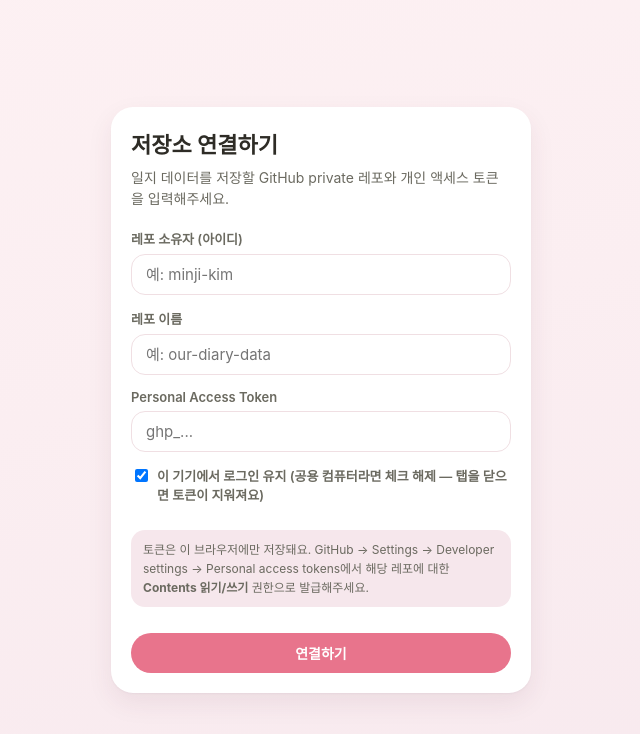
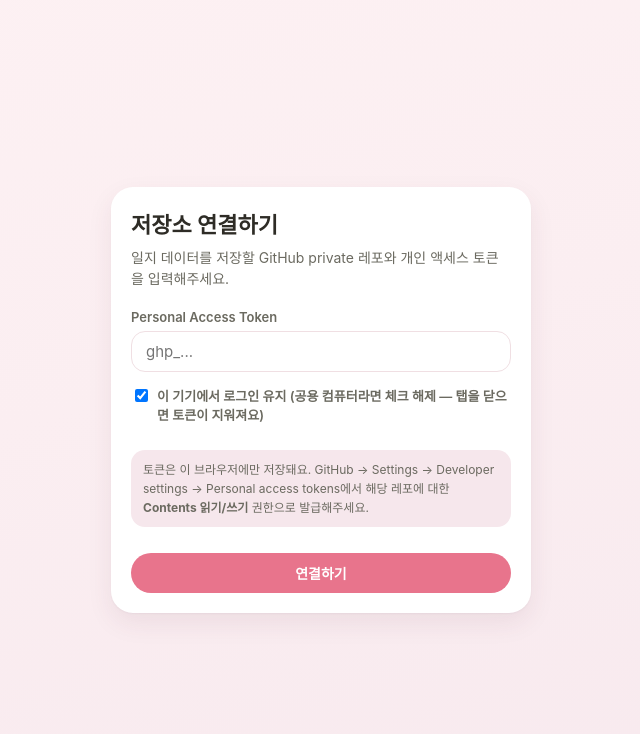
Before and after one commit to melinda1225-creator/diary, a React (Vite) app: page / in a window 1280 px wide. Shown: the top 734 px of the page, without its empty margins (319-959 px from the left). Built offline with nearby package versions, Linux system fonts and the light colour scheme; a web font is replaced by a local one.

Commit message:
Refactor Setup component to simplify form state
Removed owner and repo fields from form state and updated connection logic to use constants.

```diff
--- a/src/components/Setup.jsx
+++ b/src/components/Setup.jsx
@@ -8,9 +8,12 @@ import Avatar from './Avatar.jsx'
 const PALETTE = ['#3F9C8B', '#E8748C', '#E3A63E', '#6C7FDB', '#7FA26E', '#9C6BA8', '#4FA0D9']
 const BG_PALETTE = ['#fdf1f3', '#eef2fb', '#f4f5f0', '#eaf7f0', '#fdf6e3', '#f3eefc', '#ffffff']
 
+const DATA_OWNER = 'melinda1225-creator'
+const DATA_REPO = 'diary-data'
+
 export default function Setup() {
   const auth = useAuth()
-  const [form, setForm] = useState({ owner: '', repo: '', token: '', remember: true })
+  const [form, setForm] = useState({ token: '', remember: true })
   const [loading, setLoading] = useState(false)
   const [error, setError] = useState(null)
 
@@ -19,7 +22,7 @@ export default function Setup() {
     setLoading(true)
     setError(null)
     try {
-      await auth.connect({ owner: form.owner, repo: form.repo, token: form.token, remember: form.remember })
+      await auth.connect({ owner: DATA_OWNER, repo: DATA_REPO, token: form.token, remember: form.remember })
     } catch (err) {
       setError(err.message || '연결에 실패했어요. 저장소 이름과 토큰을 확인해주세요.')
     } finally {
@@ -31,20 +34,6 @@ export default function Setup() {
     return (
       <ScreenShell title="저장소 연결하기" subtitle={`${DIARY_WORD} 데이터를 저장할 GitHub private 레포와 개인 액세스 토큰을 입력해주세요.`}>
         <form onSubmit={handleConnect} className="setup-form">
-          <label>
-            <span>레포 소유자 (아이디)</span>
-            <input
-              type="text" placeholder="예: minji-kim" required
-              value={form.owner} onChange={(e) => setForm({ ...form, owner: e.target.value })}
-            />
-          </label>
-          <label>
-            <span>레포 이름</span>
-            <input
-              type="text" placeholder="예: our-diary-data" required
-              value={form.repo} onChange={(e) => setForm({ ...form, repo: e.target.value })}
-            />
-          </label>
           <label>
             <span>Personal Access Token</span>
             <input
```
